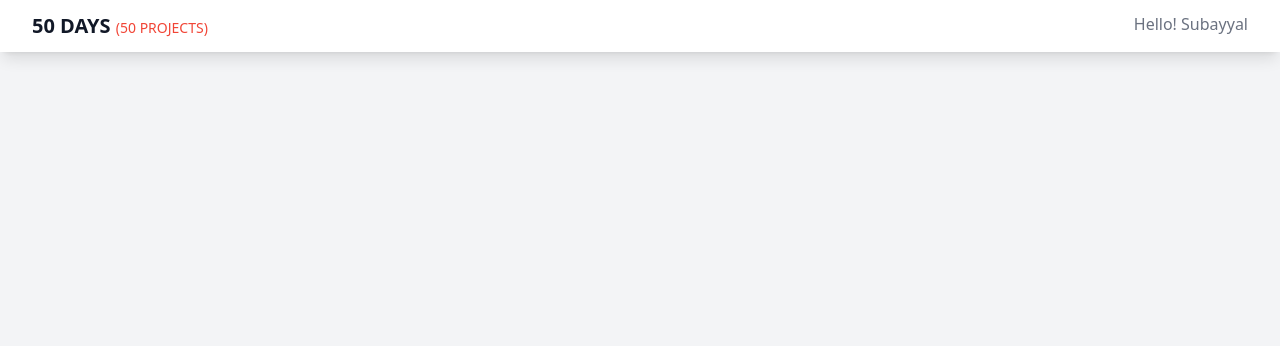
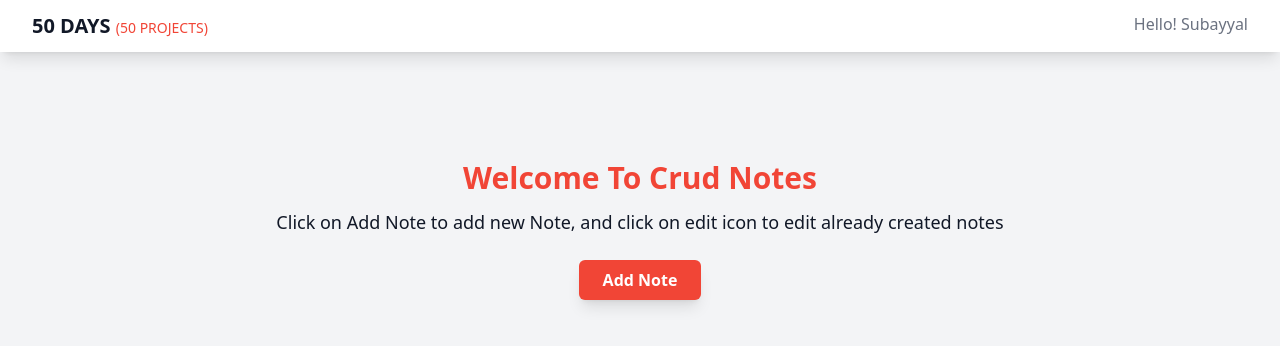
Before and after one commit to subayyalawan/50days50projects, a React (Vite) app: page /Notes in a window 1280 px wide. Shown: the top 346 px of the page. Built offline with nearby package versions, Linux system fonts and the light colour scheme.

Commit message:
Forth Commit

```diff
--- a/src/pages/Notes.jsx
+++ b/src/pages/Notes.jsx
@@ -1,9 +1,24 @@
-import React from 'react'
+import React from "react";
 
 const Notes = () => {
   return (
-    <div>Notes</div>
-  )
-}
+    <div className="pt-20 flex items-center justify-center">
+      <div className="flex flex-col items-center justify-center">
+        <h1 className="pt-20 text-3xl font-bold capitalize text-center text-[#f14536]">
+          Welcome to Crud Notes
+        </h1>
 
-export default Notes
+        <p className="text-center text-lg mt-3 text-gray-900">
+          Click on Add Note to add new Note, and click on edit icon to edit
+          already created notes
+        </p>
+
+        <button className="bg-[#f14536] text-white px-6 py-2 rounded-md my-6 hover:text-[#f14536] hover:bg-white shadow-lg font-semibold">
+          Add Note
+        </button>
+      </div>
+    </div>
+  );
+};
+
+export default Notes;
```
